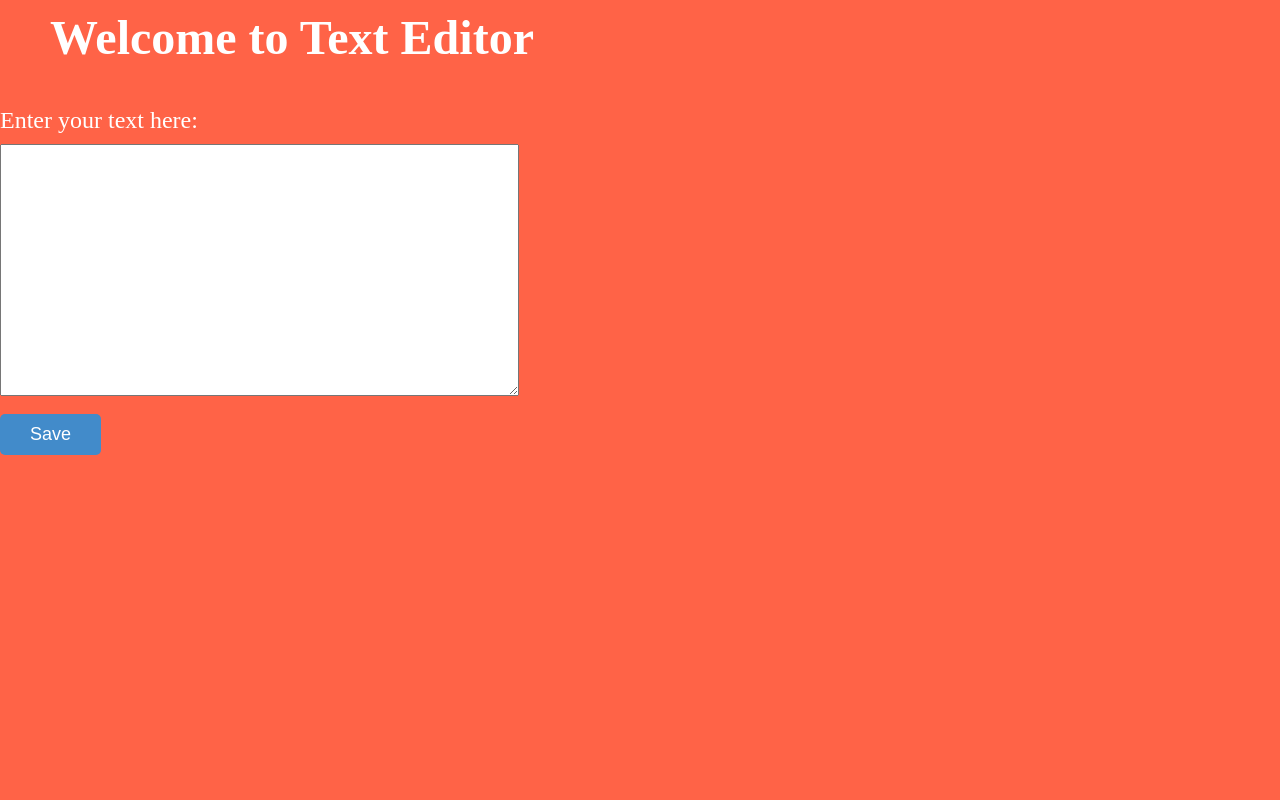
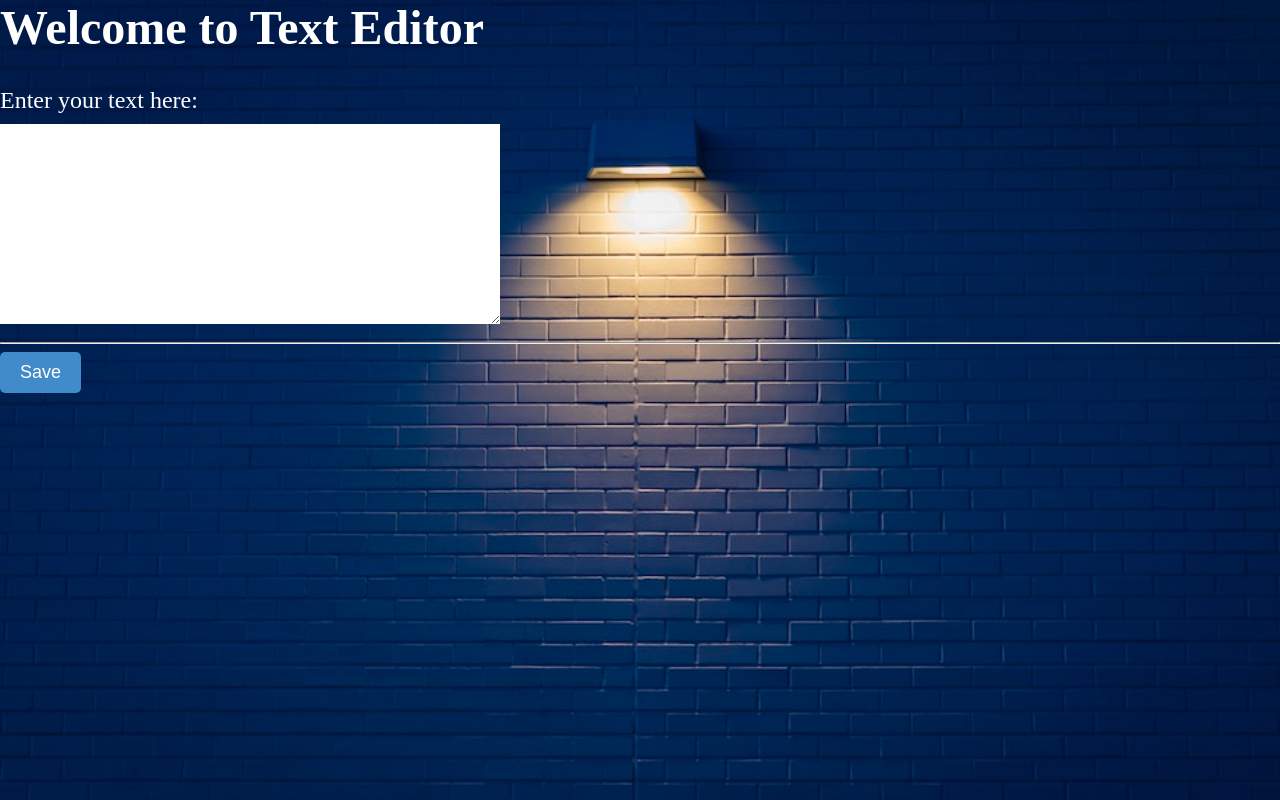
Before and after one commit to MTAN21/csc-394-hw-project, a Django app: page / in a window 1280 px wide. Run offline with Django 4.2, Linux system fonts and the light colour scheme.

Commit message:
cssChanges

```diff
--- a/static/css/homepage.css
+++ b/static/css/homepage.css
@@ -1,12 +1,8 @@
 html, body {
     height: 100%;
     margin: 0;
-
-    background-color: tomato;
-
   }
 
-  /*
   .bg-image {
     background-image: url('bg.jpg');
     background-size: cover;
@@ -17,15 +13,10 @@ html, body {
     width: 100%;
     z-index: -1;
   }
-  */
-  textarea {
-    padding: 50px 50px 50px 50px;
-  }
 
   h1 {
       color: #ffffff;
       font-size: 48px;
-      padding: 10px 50px 10px 50px;
   }
 
   p {
@@ -34,18 +25,18 @@ html, body {
       margin-bottom: 10px;
   }
 
-  input[type="text"] {
-      padding: 10px;
+  textarea {
+      width: 500px; height:200px;
       font-size: 18px;
-      border-radius: 5px;
+      border-radius: 0px;
       border: none;
       margin-bottom: 10px;
-      width: 100%;
+      font-family: Arial, Helvetica, sans-serif;
       box-sizing: border-box;
   }
 
   button {
-      padding: 10px 30px 10px 30px;
+      padding: 10px 20px;
       font-size: 18px;
       background-color: #428bca;
       color: #ffffff;
@@ -54,12 +45,6 @@ html, body {
       cursor: pointer;
   }
 
-  hr {
-    height: 2px;
-    background-color: tomato;
-    border: none;
-  }
-
   button:hover {
       background-color: #3071a9;
   }
--- a/students/templates/homepage.html
+++ b/students/templates/homepage.html
@@ -9,12 +9,10 @@
     <div class="container">
         <h1>Welcome to Text Editor</h1>
         <p>Enter your text here:</p>
-        <div id = "textbox">
-		    <textarea id="text" name ="text" rows = "10" cols = "50"></textarea>
+        <textarea id="userMessage"></textarea>
     </div>
     <hr>
     <button onclick="saveText()">Save</button>
-	</div>
     </div>
 
     <script>
```
Also changed, not shown: static/css/bg.jpg (added), students/migrations/0004_alter_course_students.py (added), 1 other file. Lines whose indentation alone changed are shown as unchanged.
